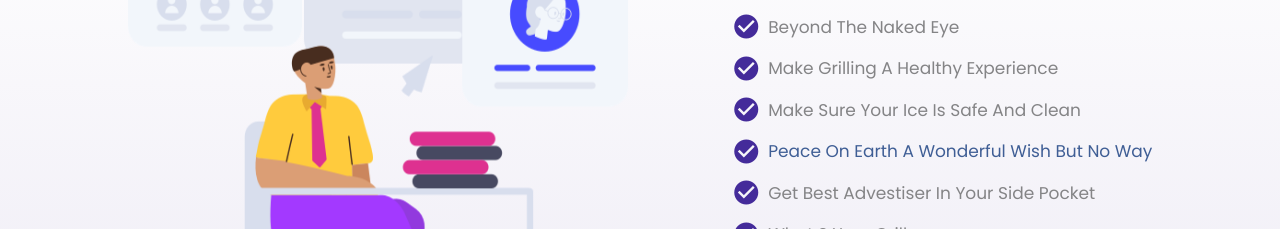
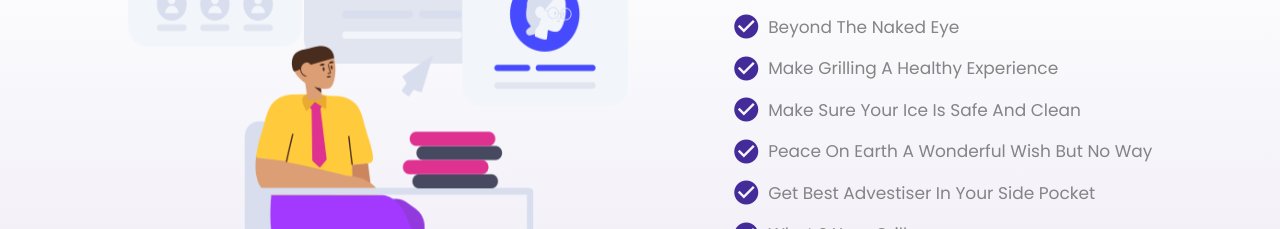
Before and after one commit to rezaSemyari70/maktab_Landing-page, a plain HTML site: page index.html in a window 1280 px wide. Shown: the part 1180-1409 px from the top of the page. Drawn offline with nearby package versions, Linux system fonts and the light colour scheme; files whose address does not match are found by name.

Commit message:
change color of p in learnProtips

```diff
--- a/css/style.css
+++ b/css/style.css
@@ -158,6 +158,10 @@ p{
     background-image: linear-gradient(180deg , rgba(255, 255, 255, 0.933) , #ebe8f3 );
     /* border-radius: 0% 0%  65%  65% / 0% 100% 8% 8%; */
     border-radius: 0 0 85%  85% / 20%;
+}
+
+.learnProtips p:nth-child(5){
+    color: #848486;
 }
 
 .bgLearn{
```
